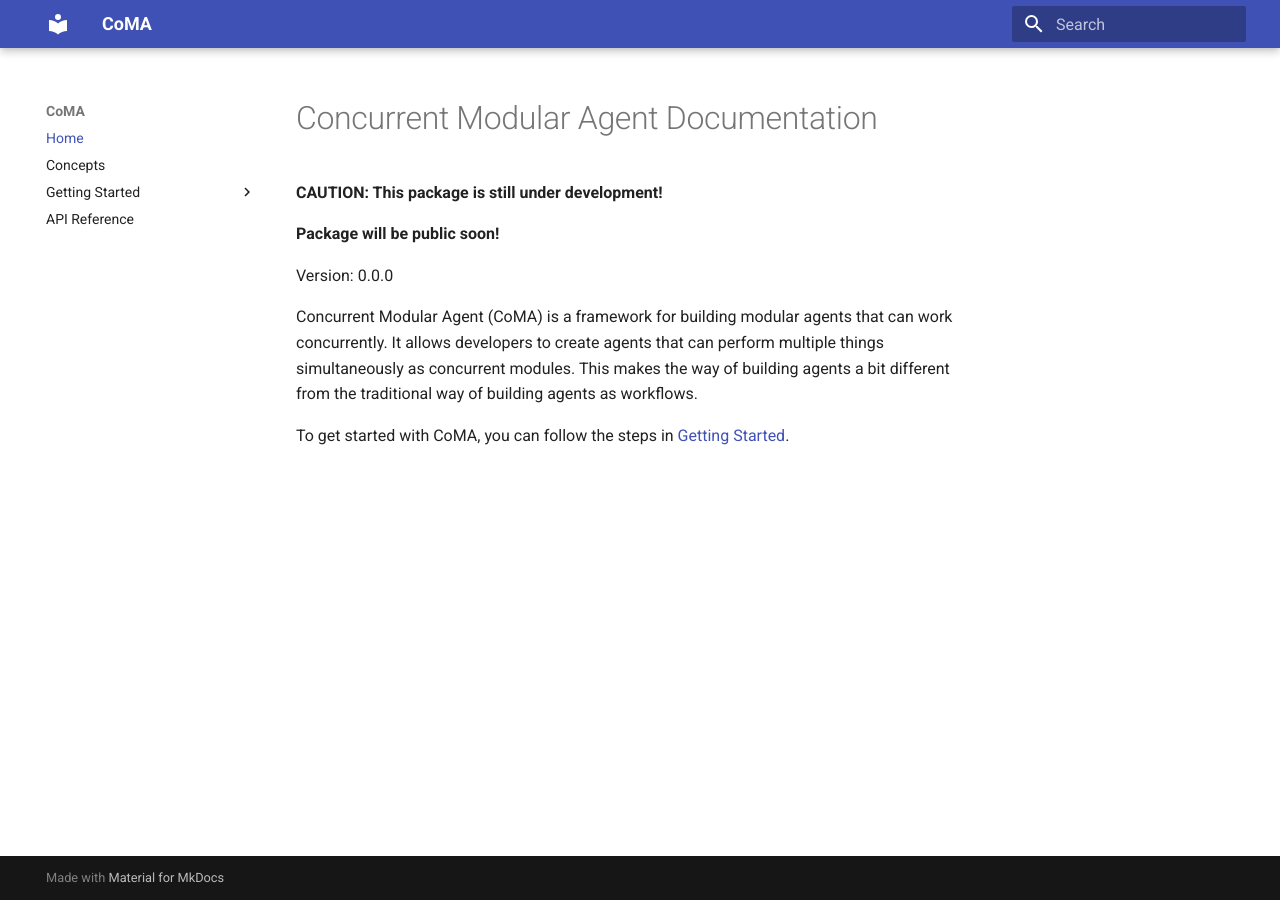
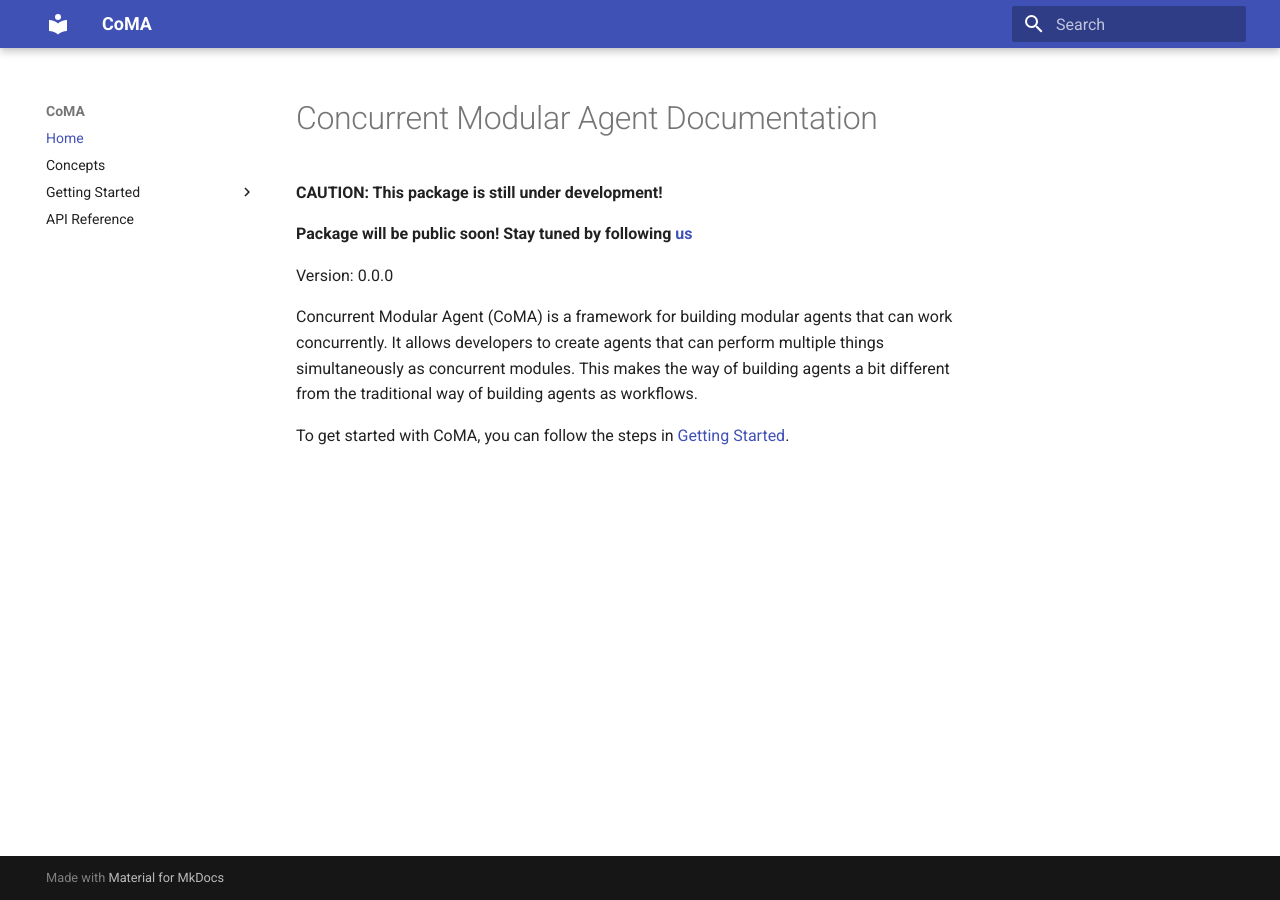
Before and after one commit to yamakkaji/concurrent-modular-agent-fork-dev, an MkDocs documentation site: the page built from docs/docs/index.md, in a window 1280 px wide. Built offline with MkDocs 1.6.1 and Material for MkDocs 9.7.7, drawn with Linux system fonts in a browser that asks for light colours.

Commit message:
Update index.md

```diff
--- a/docs/docs/index.md
+++ b/docs/docs/index.md
@@ -2,7 +2,7 @@
 
 **CAUTION: This package is still under development!**
 
-**Package will be public soon!**
+**Package will be public soon! Stay tuned by following [us](https://x.com/alter_machine_/status/1786969561952387213)**
 
 Version: 0.0.0
 
```
